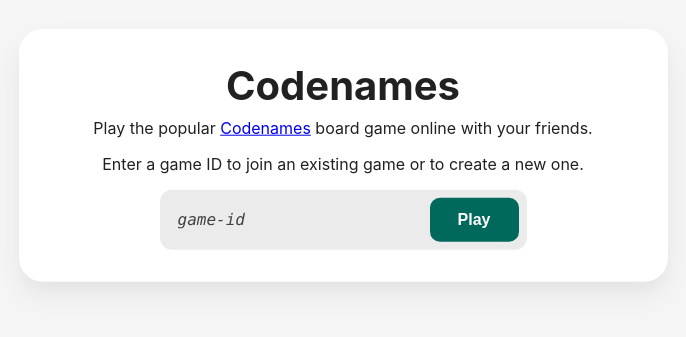
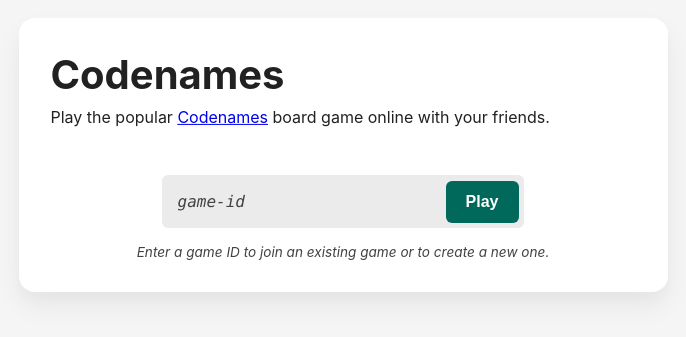
Before and after one commit to nchaloult/codenames, a React (Create React App) app in the folder client/: page / in a window 1280 px wide. Shown: the part 245-582 px from the top of the page, without its empty margins (297-983 px from the left). Built offline with nearby package versions, Linux system fonts and the light colour scheme.

Commit message:
client: change typography, border radii, and padding on landing page

```diff
--- a/client/src/App.tsx
+++ b/client/src/App.tsx
@@ -17,7 +17,7 @@
           <a href="https://www.youtube.com/watch?v=zQVHkl8oQEU">Codenames</a>{' '}
           board game online with your friends.
         </p>
-        <p>Enter a game ID to join an existing game or to create a new one.</p>
+        <div id="form-sm-wrapper">
           <form className="form-sm" onSubmit={(e) => handleGameIDFormSubmit(e)}>
             <input
               type="text"
@@ -27,6 +27,10 @@
             <button type="submit">Play</button>
           </form>
         </div>
+        <p className="subtext">
+          Enter a game ID to join an existing game or to create a new one.
+        </p>
+      </div>
     </div>
   );
 };
--- a/client/src/index.css
+++ b/client/src/index.css
@@ -1,14 +1,10 @@
 body {
   margin: 0;
-  /* font-family: 'Raleway', -apple-system, BlinkMacSystemFont, 'Segoe UI',
-    'Roboto', 'Oxygen', 'Ubuntu', 'Cantarell', 'Fira Sans', 'Droid Sans',
-    'Helvetica Neue', sans-serif; */
   font-family: -apple-system, BlinkMacSystemFont, 'Segoe UI', 'Roboto', 'Oxygen',
     'Ubuntu', 'Cantarell', 'Fira Sans', 'Droid Sans', 'Helvetica Neue',
     sans-serif;
   -webkit-font-smoothing: antialiased;
   -moz-osx-font-smoothing: grayscale;
-  text-align: center;
   background: #f5f5f5;
   color: #212121;
 }
@@ -121,13 +117,21 @@
   margin-bottom: 0.5rem;
 }
 
+h1 {
+  font-size: 2.5rem;
+}
+
 p {
   margin-top: 0rem;
   margin-bottom: 1rem;
 }
 
-h1 {
-  font-size: 2.5rem;
+.subtext {
+  margin: 0;
+  text-align: center;
+  font-style: italic;
+  font-size: 0.85rem;
+  color: #424242;
 }
 
 /* Interactables */
@@ -135,14 +139,20 @@
 form {
   display: flex;
   flex-direction: row;
-  padding: 0.5rem;
-  border-radius: 12px;
+  margin: 1rem;
+  padding: 0.35rem;
+  border-radius: 6px;
   background: #ebebeb;
 }
 
 .form-sm {
   margin: 0 auto;
   width: 60%;
+}
+
+#form-sm-wrapper {
+  margin-top: 3rem;
+  margin-bottom: 1rem;
 }
 
 input[type='text'] {
@@ -162,19 +172,23 @@
 }
 
 button {
-  padding: 0.8rem 1.75rem;
+  padding: 0.75rem 1.25rem;
   background: #00695c;
   color: white;
   font-weight: bold;
   font-size: 1rem;
   border: none;
-  border-radius: 10px;
-  transition: all 0.3s;
+  border-radius: 6px;
+  transition: all 0.2s;
 }
 
 button:hover {
   cursor: pointer;
-  background: #00796b;
+  background: #00897b;
+}
+
+button:active {
+  background: #00695c;
 }
 
 /* Cards */
@@ -182,7 +196,7 @@
 .card {
   padding: 2rem;
   background: white;
-  border-radius: 24px;
+  border-radius: 16px;
   box-shadow: 0 14px 28px rgba(27, 33, 48, 0.06),
     0 10px 10px rgba(27, 33, 48, 0.02);
   -webkit-box-shadow: 0 14px 28px rgba(27, 33, 48, 0.06),
```
Lines whose indentation alone changed are shown as unchanged.
